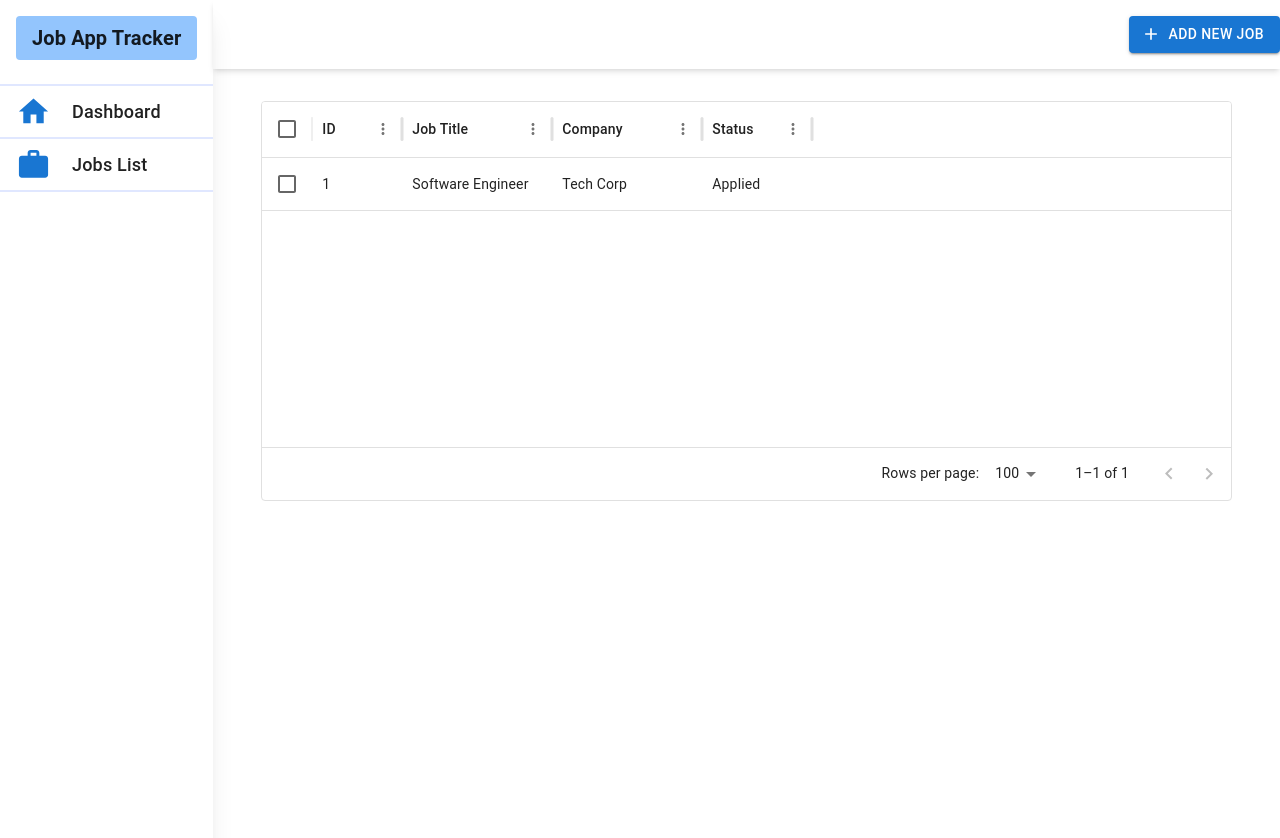
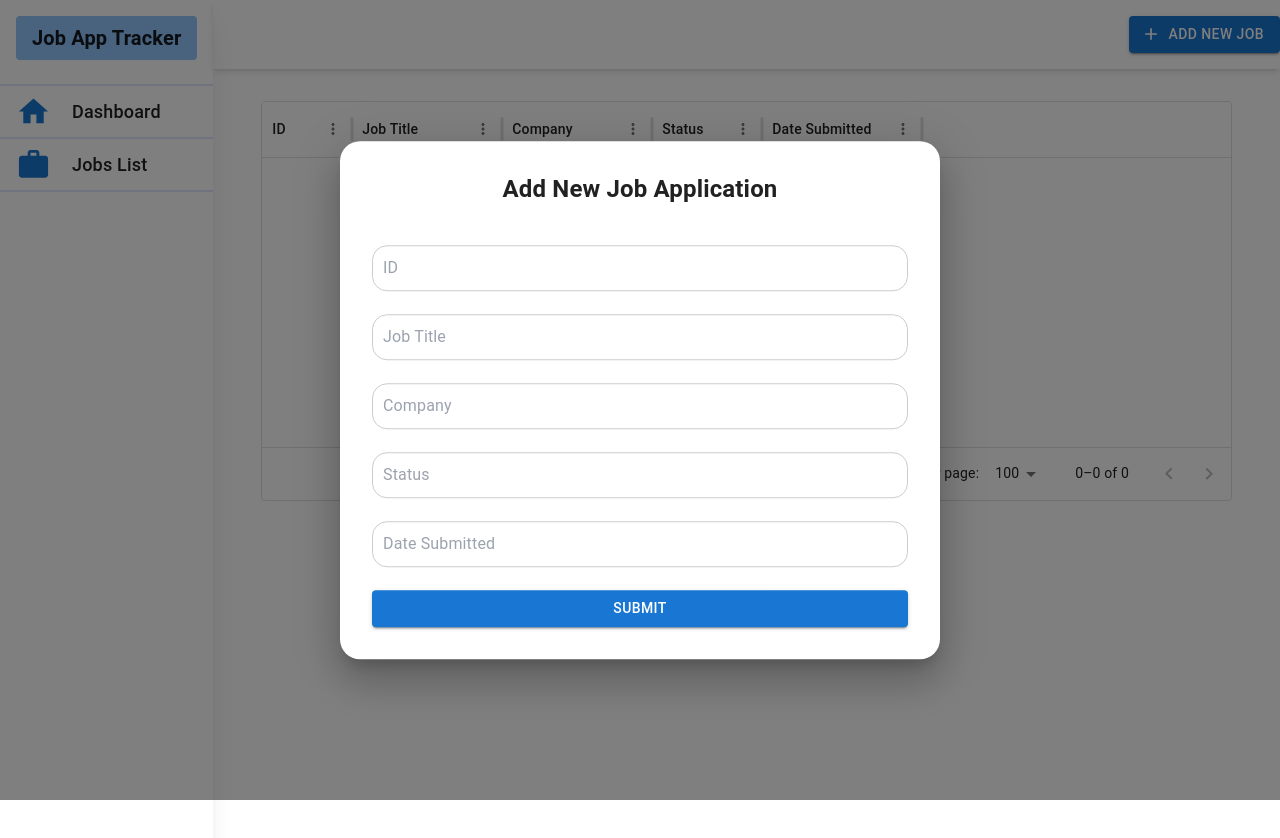
Before and after one commit to VasilisStromatias/Job-Application-Tracker, a React (Vite) app: page /jobs-list in a window 1280 px wide. Both pictures are taken after a click on the button "ADD NEW JOB". Shown: the top 838 px of the page. Built offline with nearby package versions, Linux system fonts and the light colour scheme.

Commit message:
Add New Job Modal

```diff
--- a/src/App.tsx
+++ b/src/App.tsx
@@ -1,16 +1,9 @@
-import { useHomeStore } from "./store";
-
 import Box from '@mui/material/Box';
-import Container from '@mui/material/Container';
 import Grid from "@mui/material/Grid";
 import SideBar from "./components/SideBar";
 import MainContent from "./components/MainContent";
 
 const App = () => {
-
-  const count = useHomeStore((state) => state.count);
-  const increment = useHomeStore((state) => state.increment);
-  const decrement = useHomeStore((state) => state.decrement);
 
   return(
     <>
--- /dev/null
+++ b/src/components/AddNewJobModal.tsx
@@ -0,0 +1,78 @@
+import { Box, Button, Stack } from "@mui/material"
+import { useForm , SubmitHandler} from "react-hook-form";
+
+import { useJobApplicationsStore } from "../store";
+
+const style = {
+    position: 'absolute',
+    top: '50%',
+    left: '50%',
+    transform: 'translate(-50%, -50%)',
+    width: 600,
+    bgcolor: 'background.paper',
+    boxShadow: 24,
+    borderRadius: 5,
+    p: 4,
+};
+
+const inputStyle ={
+    width: '100%',
+    padding: '10px',
+    marginBottom: '15px',
+    borderRadius: '15px',
+    border: '1px solid #ccc',
+    fontSize: '16px',
+}
+
+
+function AddNewJobModal() {
+
+    const {
+        register,
+        handleSubmit,
+        formState: { errors },
+        reset
+ } = useForm();
+
+
+const addJob = useJobApplicationsStore((state) => state.addJob);
+
+const onSubmit: SubmitHandler<any> = (data) => {
+    console.log(data);
+
+    const newJob = {
+        id: parseInt(data.id),
+        jobTitle: data.jobTitle,
+        company: data.company,
+        status: data.status,
+        dateSubmitted: data.dateSubmitted
+    }
+
+    addJob(newJob);
+    reset();
+
+
+}
+
+  return (
+    <>
+        <Box sx={style}>
+            <Stack>
+                <h1 className="text-2xl text-center font-bold">Add New Job Application</h1>
+                <form className="mt-10 flex flex-col gap-2" onSubmit={handleSubmit(onSubmit)}>
+                    <input {...register("id")} style={inputStyle} placeholder="ID" type="text" name="id" id="Id" />
+                    <input {...register("jobTitle")} style={inputStyle} placeholder="Job Title" type="text" name="jobTitle" id="JobTitle" />
+                    <input {...register("company")} style={inputStyle} placeholder="Company" type="text" name="company" id="Company" />
+                    <input {...register("status")} style={inputStyle} placeholder="Status" type="text" name="status" id="Status" />
+                    <input {...register("dateSubmitted")} style={inputStyle} placeholder="Date Submitted" type="text" name="dateSubmitted" id="DateSubmitted" />
+                    <Button variant="contained" color="primary" type="submit">
+                        Submit
+                    </Button>
+                </form>
+            </Stack>
+        </Box>
+    </>
+  )
+}
+
+export default AddNewJobModal
--- a/src/components/HeaderBar.tsx
+++ b/src/components/HeaderBar.tsx
@@ -1,16 +1,33 @@
 import { Button, Container, Stack } from '@mui/material'
 import AddIcon from '@mui/icons-material/Add'
+import Modal from '@mui/material/Modal';
+import { useState } from 'react';
+import AddNewJobModal from './AddNewJobModal';
 
 
 function HeaderBar() {
+
+    const [openModal, setOpenModal] = useState<boolean>(false);
+
+    const handleOpen = () => {
+        setOpenModal(true);
+    }
+
+    const handleClose = () => {
+        setOpenModal(false);
+    }
+
   return (
     <>
         <header className="shadow-md py-4">
             <Container disableGutters>
                 <Stack className='justify-end' direction="row" spacing={2}>
-                    <Button variant="contained" startIcon={<AddIcon />} color="primary">
+                    <Button variant="contained" startIcon={<AddIcon />} color="primary" onClick={handleOpen}>
                         Add New Job
                     </Button>
+                    <Modal open={openModal} onClose={handleClose}>
+                        <AddNewJobModal />
+                    </Modal>
                 </Stack>
             </Container>
         </header>
--- a/src/pages/JobsList.tsx
+++ b/src/pages/JobsList.tsx
@@ -1,7 +1,11 @@
 import { Box, Container } from '@mui/material'
 import { DataGrid, GridColDef } from '@mui/x-data-grid'
+import { useJobApplicationsStore } from '../store'
 
-const columns: GridColDef<(typeof rows)[number]>[] = [
+
+function JobsList() {
+
+  const columns: GridColDef<(typeof rows)[number]>[] = [
   { field: 'id', headerName: 'ID', width: 90 },
   {
     field: 'jobTitle',
@@ -21,13 +25,25 @@ const columns: GridColDef<(typeof rows)[number]>[] = [
     width: 110,
     editable: true,
   },
+  {
+  field: 'dateSubmitted',
+  headerName: 'Date Submitted',
+  width: 160,
+  }
 ];
 
-const rows = [
-  { id: 1, jobTitle: 'Software Engineer', company: 'Tech Corp', status: 'Applied' },
-];
+const jobsInfo = useJobApplicationsStore((state) => state.jobsInfo);
 
-function JobsList() {
+const rows = jobsInfo.map((job) => (
+  {
+    id: job.id,
+    jobTitle: job.jobTitle,
+    company: job.company,
+    status: job.status,
+    dateSubmitted: job.dateSubmitted
+  }
+));
+
   return (
     <>
     <Container sx={{ mt: 4 }}>
@@ -35,7 +51,6 @@ function JobsList() {
             <DataGrid
             rows={rows}
             columns={columns}
-            checkboxSelection
             />
         </Box>
     </Container>
--- a/src/store.ts
+++ b/src/store.ts
@@ -6,8 +6,28 @@ type HomeStore = {
     decrement: () => void
 }
 
+type Job = {
+    id: number
+    jobTitle: string
+    company: string
+    status: string
+    dateSubmitted: string
+}
+
+type JobApplication = {
+    jobsInfo: Job[]
+    addJob: (job: Job) => void
+}
+
 export const useHomeStore = create<HomeStore>((set) => ({
     count: 0,
     increment: () => set((state) => ({count: state.count + 1})),
     decrement: () => set((state) => ({count: state.count - 1}))
 }));
+
+export const useJobApplicationsStore = create<JobApplication>((set) => ({
+    jobsInfo: [],
+    addJob: (job: Job) => set((state) => ({
+        jobsInfo: [...state.jobsInfo, job]
+    }))
+}));
```
